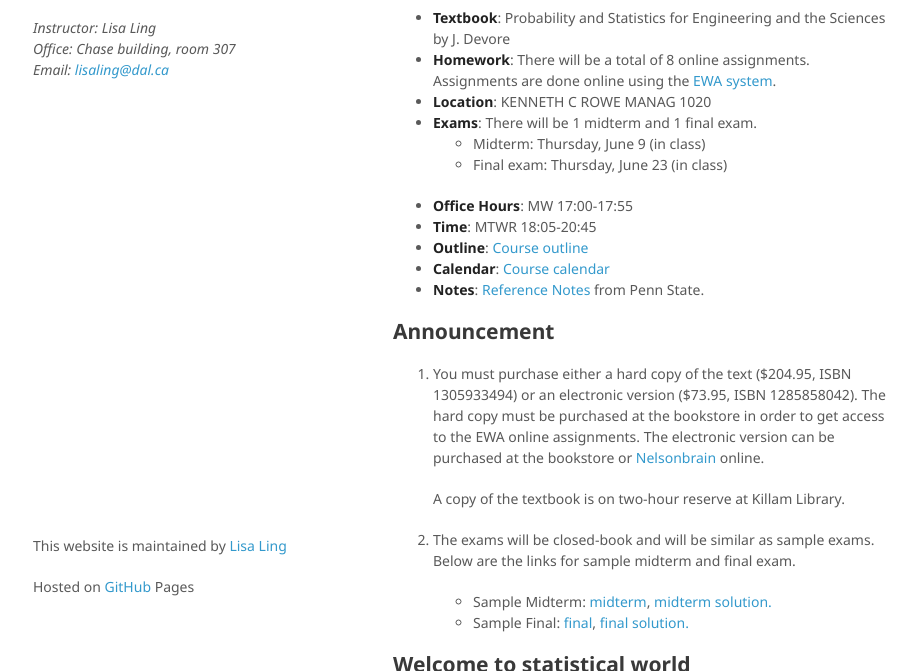
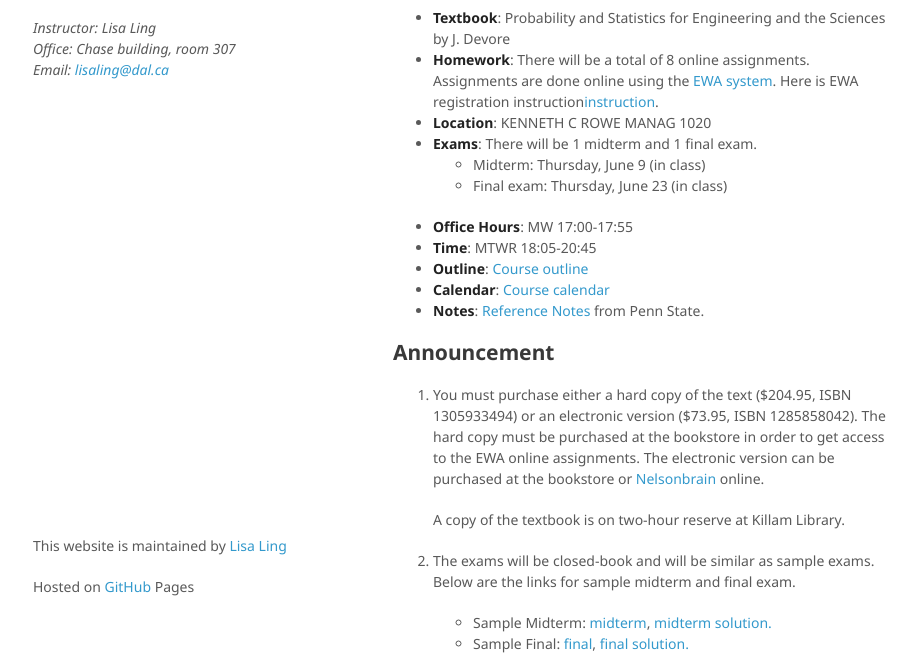
Before and after one commit to laoshen22/stat2060, a plain HTML site: page index.html in a window 1280 px wide. Shown: the part 133-804 px from the top of the page, without its empty margins (177-1094 px from the left). Drawn offline with Linux system fonts and the light colour scheme.

Commit message:
Update index.html

```diff
--- a/index.html
+++ b/index.html
@@ -33,7 +33,8 @@
 
         <ul>
           <li><strong>Textbook</strong>: Probability and Statistics for Engineering and the Sciences by J. Devore</li>
-          <li><strong>Homework</strong>: There will be a total of 8 online assignments. Assignments are done online using the <a href="https://www.webassign.net/login.html?message=invalid" class="commit-link">EWA system</a>.</li>
+          <li><strong>Homework</strong>: There will be a total of 8 online assignments. Assignments are done online using the <a href="https://www.webassign.net/login.html?message=invalid" class="commit-link">EWA system</a>.
+          Here is EWA registration instruction<a href="Getting_started_registration_EWA.pdf">instruction</a>.</li>
           <li><strong>Location</strong>: KENNETH C ROWE MANAG 1020</li>
           <li><strong>Exams</strong>: There will be 1 midterm and 1 final exam.
             <ul>
```
